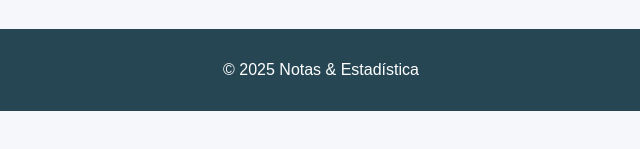
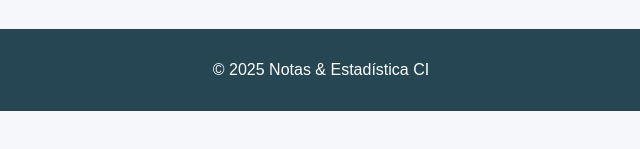
Before and after one commit to MATEOCAIZA/Laboratorio6, a website: page public/index.html in a window 1280 px wide. Shown: the part 577-726 px from the top of the page, 319-959 px from the left. Drawn offline with Linux system fonts and the light colour scheme.

Commit message:
Despligue 2

```diff
--- a/public/index.html
+++ b/public/index.html
@@ -33,7 +33,7 @@
     </table>
   </main>
   <footer>
-    <p>© 2025 Notas & Estadística</p>
+    <p>© 2025 Notas & Estadística CI</p>
   </footer>
 </body>
 </html>
```
